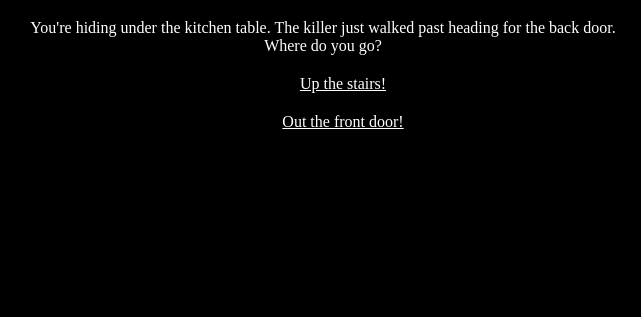
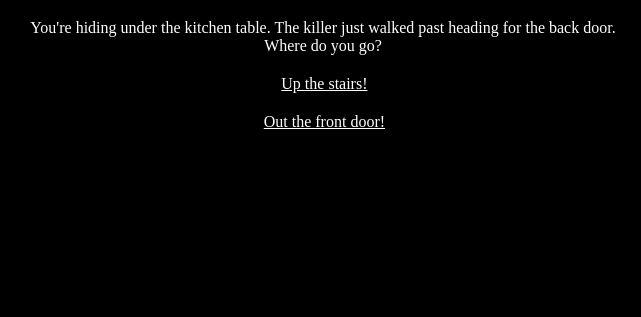
Before and after one commit to krawaller/academysummer2017, a PHP site: page /index.html in a window 1280 px wide. Shown: the part 483-800 px from the top of the page, without its empty margins (317-958 px from the left). Run offline with PHP 8.4, Linux system fonts and the light colour scheme.

Commit message:
Fixed centered text in list

```diff
--- a/inajens/Thegame/mystyle.css
+++ b/inajens/Thegame/mystyle.css
@@ -35,8 +35,7 @@ body {
 
 li {
 	list-style: none;
-	width: 90%;
-    margin: 0 auto;
+	width: 97%;
     margin-top:20px;
 }
 
```
